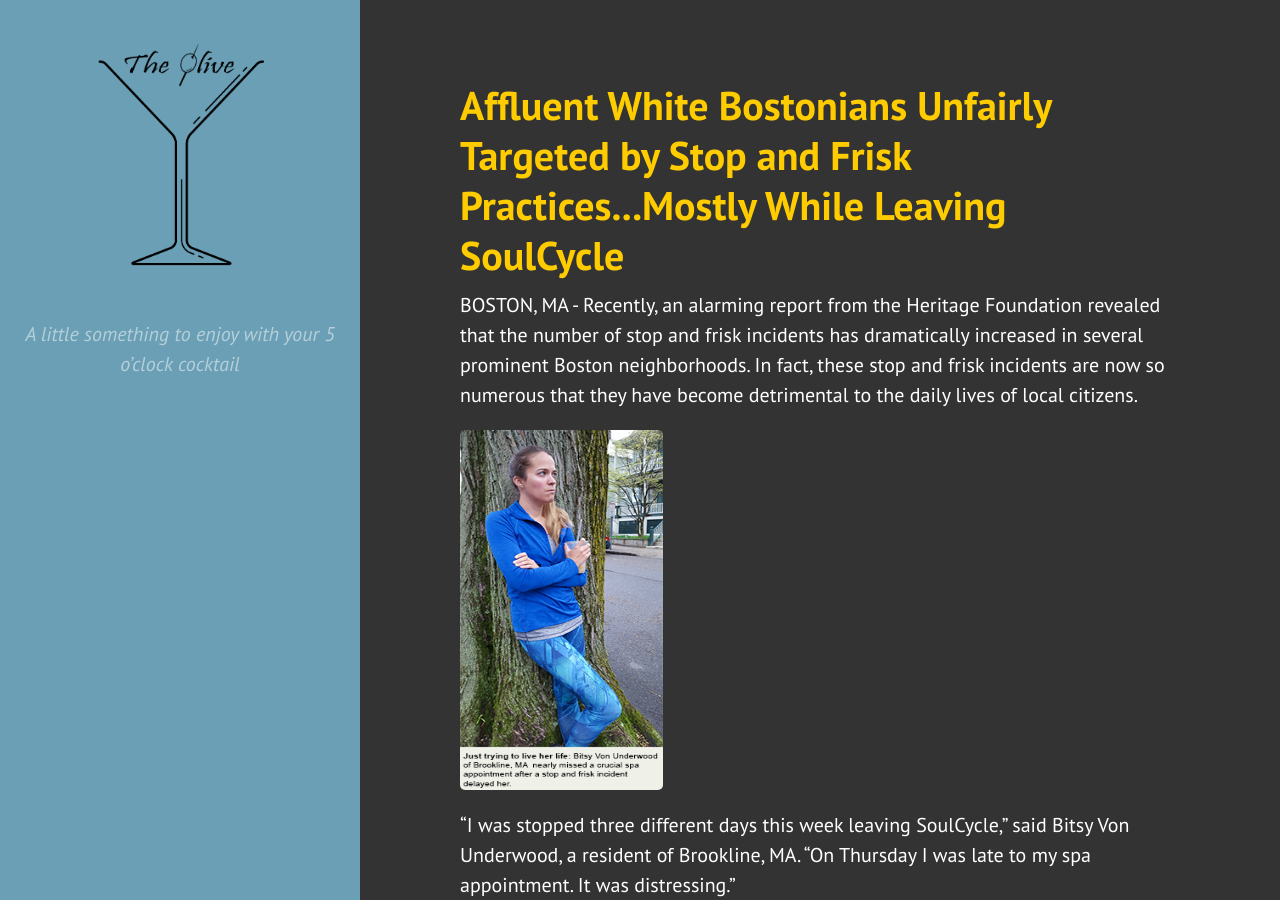
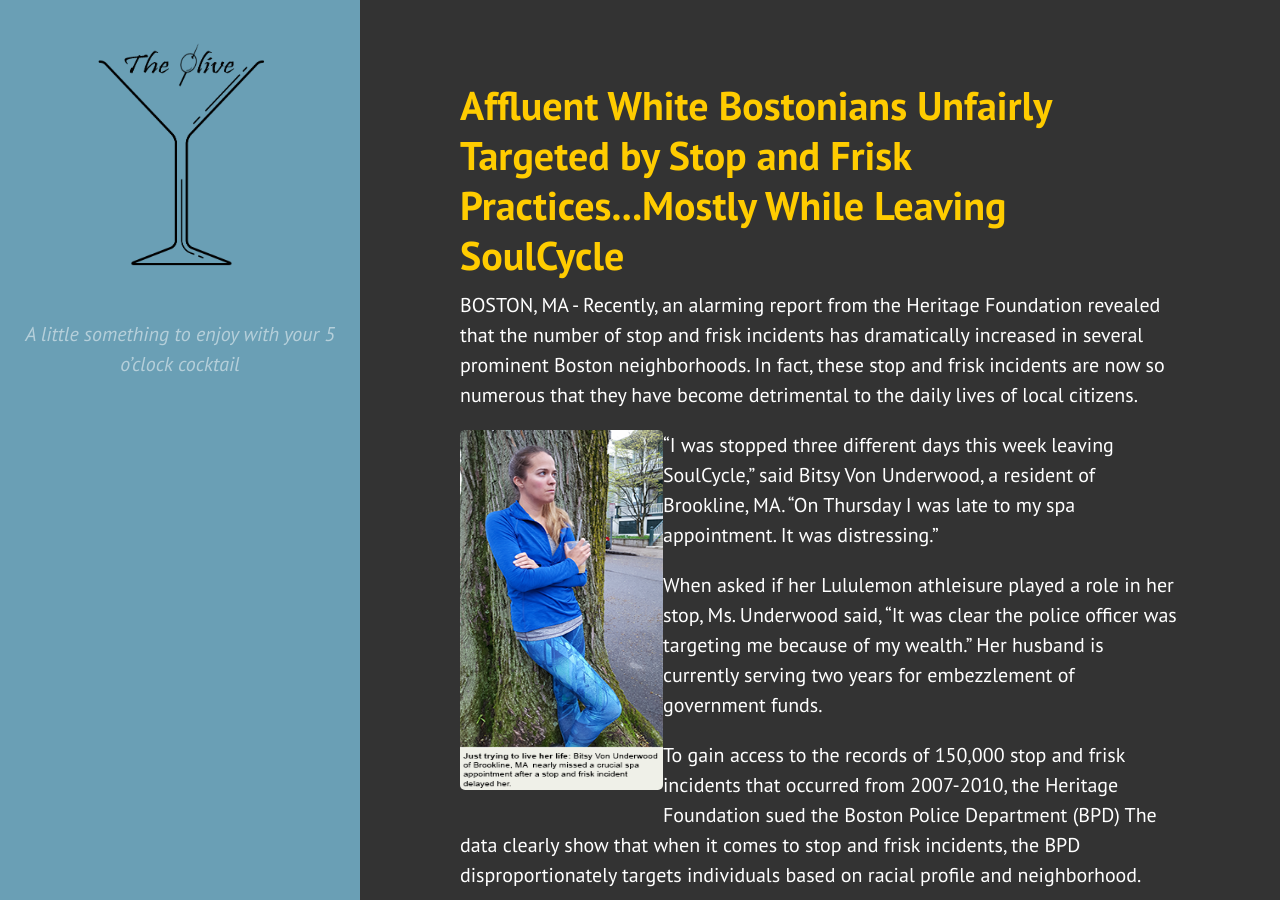
Before and after one commit to KendraPierre/The-Olive, a Jekyll site: the page built from index.html, in a window 1280 px wide and 900 px high. Built offline with Jekyll 4.4.1, drawn with Linux system fonts in a browser that asks for light colours.

Commit message:
Updated index.html

```diff
--- a/index.html
+++ b/index.html
@@ -22,7 +22,7 @@
 <p>BOSTON, MA - Recently, an alarming report from the Heritage Foundation revealed that the number of stop and frisk incidents has dramatically increased in several prominent Boston neighborhoods. In fact, these stop and frisk incidents are now so numerous that they have become detrimental to the daily lives of local citizens. </p>
 <p>
 
-<img src="/The-Olive/public/img/Kate-ForWebsite.png" alt="Bitsy Von Underwood" width="203" height="360" float="left">
+<img src="/The-Olive/public/img/Kate-ForWebsite.png" alt="Bitsy Von Underwood" width="203" height="360" align="left">
 
  “I was stopped three different days this week leaving SoulCycle,” said Bitsy Von Underwood, a resident of Brookline, MA. “On Thursday I was late to my spa appointment. It was distressing.”</p>
 <p>
```
